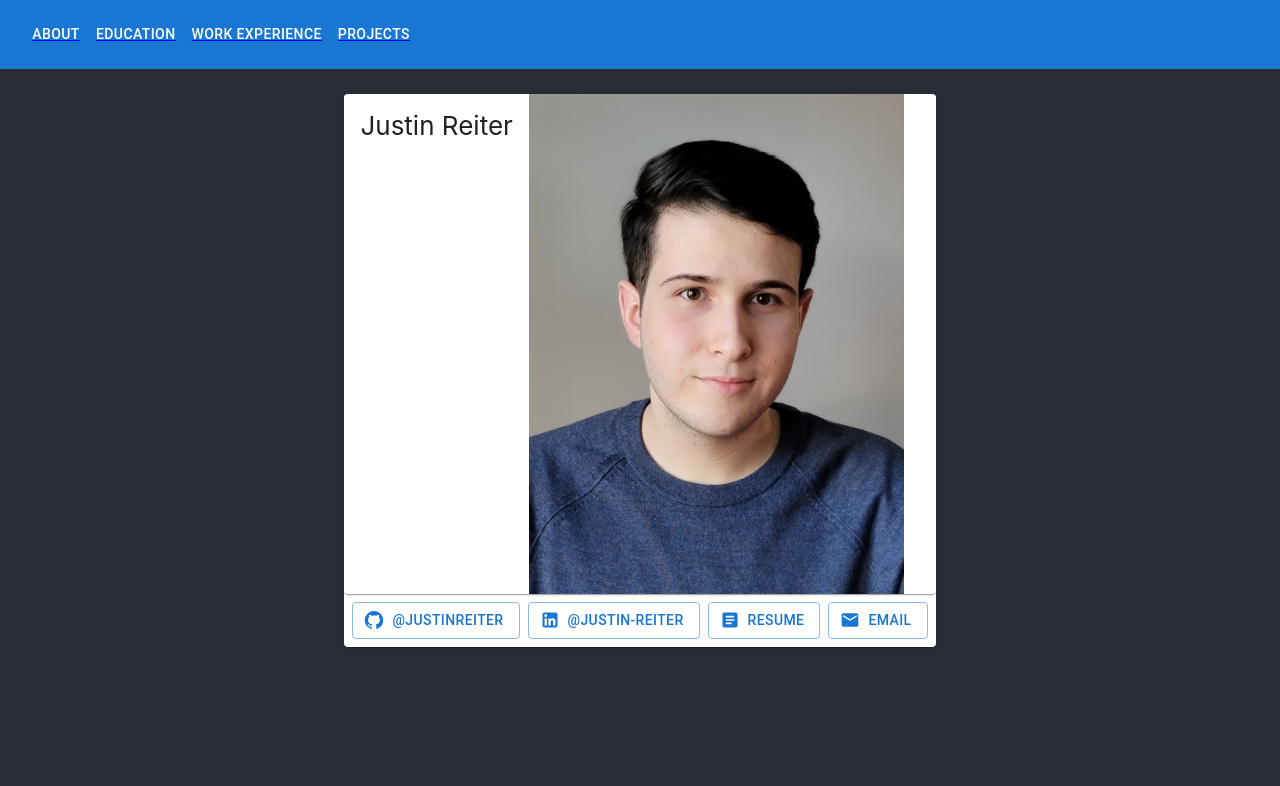
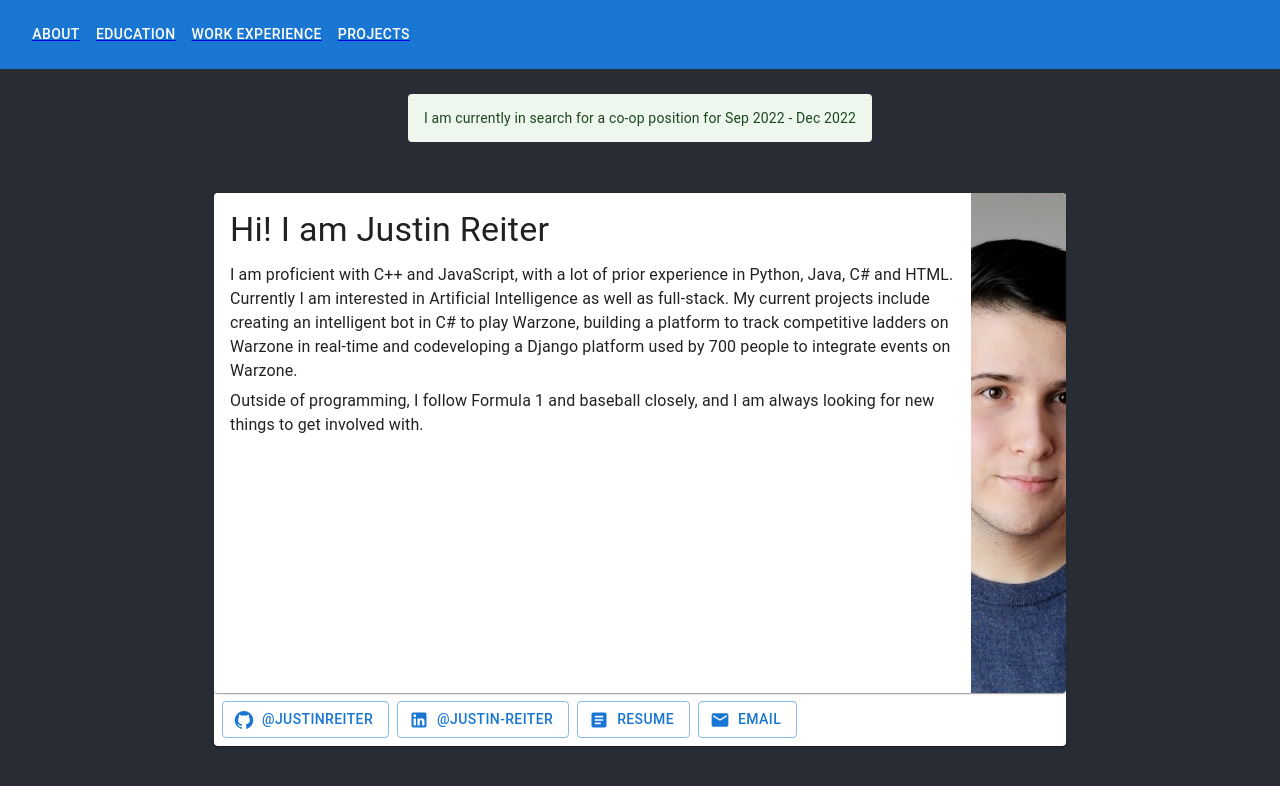
Before and after one commit to JustinReiter/JustinReiter.github.io, a React (Create React App) app: page / in a window 1280 px wide. Shown: the top 786 px of the page. Built offline with nearby package versions, Linux system fonts and the light colour scheme.

Commit message:
Fix spacing in app

```diff
--- a/src/App.css
+++ b/src/App.css
@@ -31,6 +31,10 @@
   color: white;
 }
 
+.App-content {
+  padding-top: 4%;
+}
+
 .App-link {
   color: #61dafb;
 }
--- a/src/App.tsx
+++ b/src/App.tsx
@@ -1,5 +1,6 @@
 import React from 'react';
 import { Outlet } from 'react-router-dom';
+import { Alert } from '@mui/material';
 
 import logo from './logo.svg';
 import Header from './views/components/header';
@@ -11,7 +12,12 @@ function App() {
     <div className="App-body">
       <Header />
       <div className='App-header'>
-        <Outlet />
+        <Alert icon={false} severity="success">
+          I am currently in search for a co-op position for Sep 2022 - Dec 2022
+        </Alert>
+        <div className='App-content'>
+          <Outlet />
+        </div>
       </div>
     </div>
   );
--- a/src/views/experience/index.tsx
+++ b/src/views/experience/index.tsx
@@ -19,19 +19,19 @@ import { experiences } from '../../data';
 
 const renderKeywords = (keywords: string[]) => {
   return (
-    <Stack direction={{ xs: 'column', sm: 'column', md: 'row' }} spacing={1}>
+    <Grid container direction='row' spacing={1}>
       {keywords.map((keyword: string) =>
-        <Chip label={keyword} variant="filled" color="primary" key={keyword}/>
+        <Grid item key={keyword}>
+          <Chip label={keyword} variant="filled" color="primary" />
+        </Grid>
       )}
-    </Stack>
+    </Grid>
   );
 };
 
-const renderRow = (experienceRow: Experience[], index: number) => {
+const renderExperience = (experience: Experience, index: number) => {
   return (
-    <Grid container xs={12} spacing={2} key={index}>
-      {experienceRow.map((experience: Experience, index: number) =>
-        <Grid item xs={6} spacing={2} key={index}>
+    <Grid item xs={12} md={6} spacing={2} key={index}>
       <Card>
         <CardMedia
           component="img"
@@ -52,8 +52,6 @@ const renderRow = (experienceRow: Experience[], index: number) => {
         </CardContent>
       </Card>
     </Grid>
-      )}
-    </Grid>
   );
 };
 
@@ -62,8 +60,8 @@ const WorkExperience = () => {
   console.log("render Work Experience");
   return (
     <Container maxWidth='lg'>
-      <Grid container spacing={2}>
-        { chunk(experiences, 2).map((experienceRow: Experience[], index: number) => renderRow(experienceRow, index))}
+      <Grid container xs={12} spacing={2} rowSpacing={2}>
+        { experiences.map((experience: Experience, index: number) => renderExperience(experience, index))}
       </Grid>
     </Container>
   )
--- a/src/views/home/index.tsx
+++ b/src/views/home/index.tsx
@@ -8,6 +8,7 @@ import {
   CardMedia,
   Container,
   Link,
+  Typography,
 } from '@mui/material'
 
 import GitHubIcon from '@mui/icons-material/GitHub';
@@ -20,11 +21,20 @@ import jr from '../../assets/jr_compressed.jpg';
 const Home = () => {
   console.log("render Home");
   return (
+    <Container maxWidth='md'>
       <Card sx={{ display: 'flex', flexDirection: 'column'}}>
         <Card sx={{ display: 'flex' }}>
           <Box sx={{ display: 'flex', flexDirection: 'column'}}>
             <CardContent>
-            Justin Reiter
+              <Typography gutterBottom variant="h4" component="div">
+                Hi! I am Justin Reiter
+              </Typography>
+              <Typography gutterBottom variant="body1" component="div">
+                I am proficient with C++ and JavaScript, with a lot of prior experience in Python, Java, C# and HTML. Currently I am interested in Artificial Intelligence as well as full-stack. My current projects include creating an intelligent bot in C# to play Warzone, building a platform to track competitive ladders on Warzone in real-time and codeveloping a Django platform used by 700 people to integrate events on Warzone.
+              </Typography>
+              <Typography variant="body1" component="div">
+                Outside of programming, I follow Formula 1 and baseball closely, and I am always looking for new things to get involved with.
+              </Typography>
             </CardContent>
           </Box>
           <Box sx={{ display: 'flex', flexDirection: 'column'}}>
@@ -59,6 +69,7 @@ const Home = () => {
           </Link>
         </CardActions>
       </Card>
+    </Container>
   )
 };
 
--- a/src/views/projects/index.tsx
+++ b/src/views/projects/index.tsx
@@ -9,12 +9,10 @@ import {
   Container,
   Grid,
   Link,
-  Stack,
   Typography,
 } from '@mui/material'
 import GitHubIcon from '@mui/icons-material/GitHub';
 import LinkIcon from '@mui/icons-material/Link';
-import { chunk } from 'lodash';
 
 import { Project, HTMLLink } from '../../types';
 import { projects } from '../../data';
@@ -41,19 +39,19 @@ const renderLinkButton = (link: HTMLLink) => {
 
 const renderKeywords = (keywords: string[]) => {
   return (
-    <Stack direction={{ xs: 'column', sm: 'column', md: 'row' }} spacing={1}>
+    <Grid container direction='row' spacing={1}>
       {keywords.map((keyword: string) =>
-        <Chip label={keyword} variant="filled" color="primary" key={keyword}/>
+        <Grid item key={keyword}>
+          <Chip label={keyword} variant="filled" color="primary" />
+        </Grid>
       )}
-    </Stack>
+    </Grid>
   );
 };
 
-const renderRow = (projectRow: Project[], index: number) => {
+const renderProject = (project: Project, index: number) => {
   return (
-    <Grid container xs={12} spacing={2} key={index}>
-      {projectRow.map((project: Project, index: number) =>
-        <Grid item xs={4} spacing={2} key={index}>
+      <Grid item  xs={12} md={6} spacing={2} key={index}>
         <Card>
           <CardMedia
             component="img"
@@ -77,8 +75,6 @@ const renderRow = (projectRow: Project[], index: number) => {
           </CardActions>
         </Card>
       </Grid>
-      )}
-    </Grid>
   );
 };
 
@@ -88,7 +84,7 @@ const Projects = () => {
   return (
     <Container maxWidth='lg'>
       <Grid container xs={12} spacing={2} rowSpacing={2}>
-        { chunk(projects, 3).map((projectRow: Project[], index: number) => renderRow(projectRow, index))}
+        { projects.map((project: Project, index: number) => renderProject(project, index)) }
       </Grid>
     </Container>
   )
```
Also changed, not shown: public/manifest.json. Lines whose indentation alone changed are shown as unchanged.
